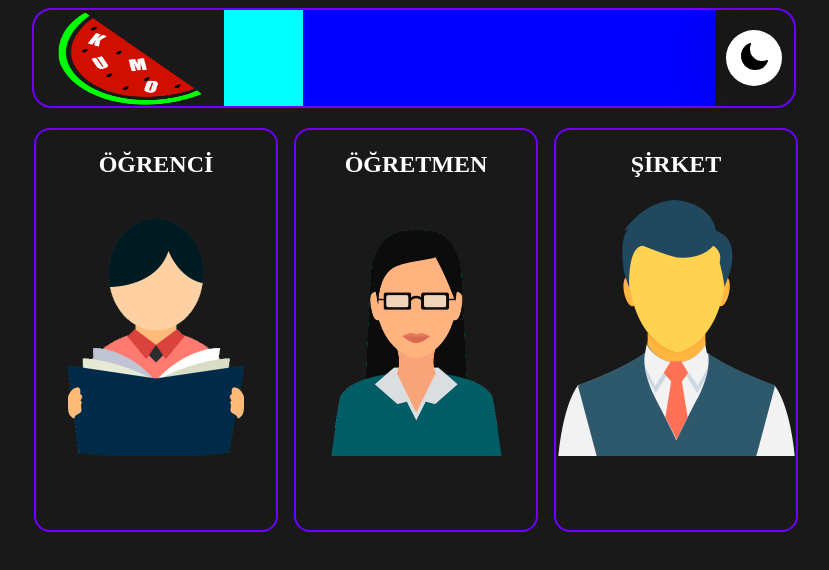
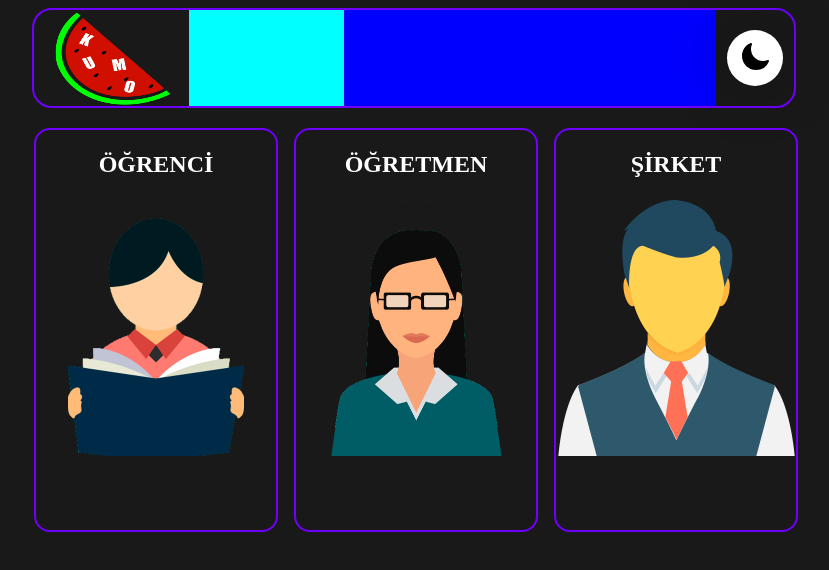
Before and after one commit to MustafaCebeci/STO_ft_Kumo, a website: page html/index.html in a window 1280 px wide. Shown: the top 570 px of the page, without its empty margins (226-1055 px from the left). Drawn offline with Linux system fonts and the light colour scheme.

Commit message:
sayfa duzenlendi zamanlar oturdu

```diff
--- a/public/frontend/css/gece/index.css
+++ b/public/frontend/css/gece/index.css
@@ -1,5 +1,5 @@
 *{
-  transition: background 200ms;
+  transition: background 500ms;
 }
 body{
   display: flex;
@@ -23,7 +23,7 @@ body{
 
 #bizim_logo{
 height: 6rem;
-width: 12rem;
+width: 10rem;
 border-radius: 20px;
 display: flex;
 justify-content: center;
@@ -33,18 +33,18 @@ font-size: 3rem;
 
 #logomuz{
   height: 100%;
-  width: 10rem;
+  width: 8rem;
 }
 
 #bosluk{
 height: 6rem;
-width: 5rem;
+width: 10rem;
 background-color: aqua;
 }
 
 #buttonlar{
 height: 6rem;
-width: 26rem;
+width: 24rem;
 background-color: blue;
 display: flex;
 justify-content: center;
--- a/public/frontend/css/gunduz/index.css
+++ b/public/frontend/css/gunduz/index.css
@@ -1,5 +1,5 @@
 *{
-  transition: background 200ms;
+  transition: background 500ms;
 }
 
 body{
@@ -24,33 +24,34 @@ body{
 
 #bizim_logo{
   height: 6rem;
-  width: 12rem;
-  background-color: rgb(247, 0, 0);
+  width: 10rem;
   border-radius: 20px;
   display: flex;
   justify-content: center;
   align-items: center;
   font-size: 3rem;
-}
-#bosluk{
+  }
+
+  #logomuz{
+    height: 100%;
+    width: 8rem;
+  }
+
+  #bosluk{
   height: 6rem;
-  width: 5rem;
+  width: 10rem;
   background-color: aqua;
-}
+  }
 
-#logomuz{
-  height: 100%;
-  width: 10rem;
-}
-#buttonlar{
+  #buttonlar{
   height: 6rem;
-  width: 26rem;
+  width: 24rem;
   background-color: blue;
   display: flex;
   justify-content: center;
   align-items: center;
   flex-direction: row;
-}
+  }
 
 #gece_gündüz{
   height: 6rem;
```
